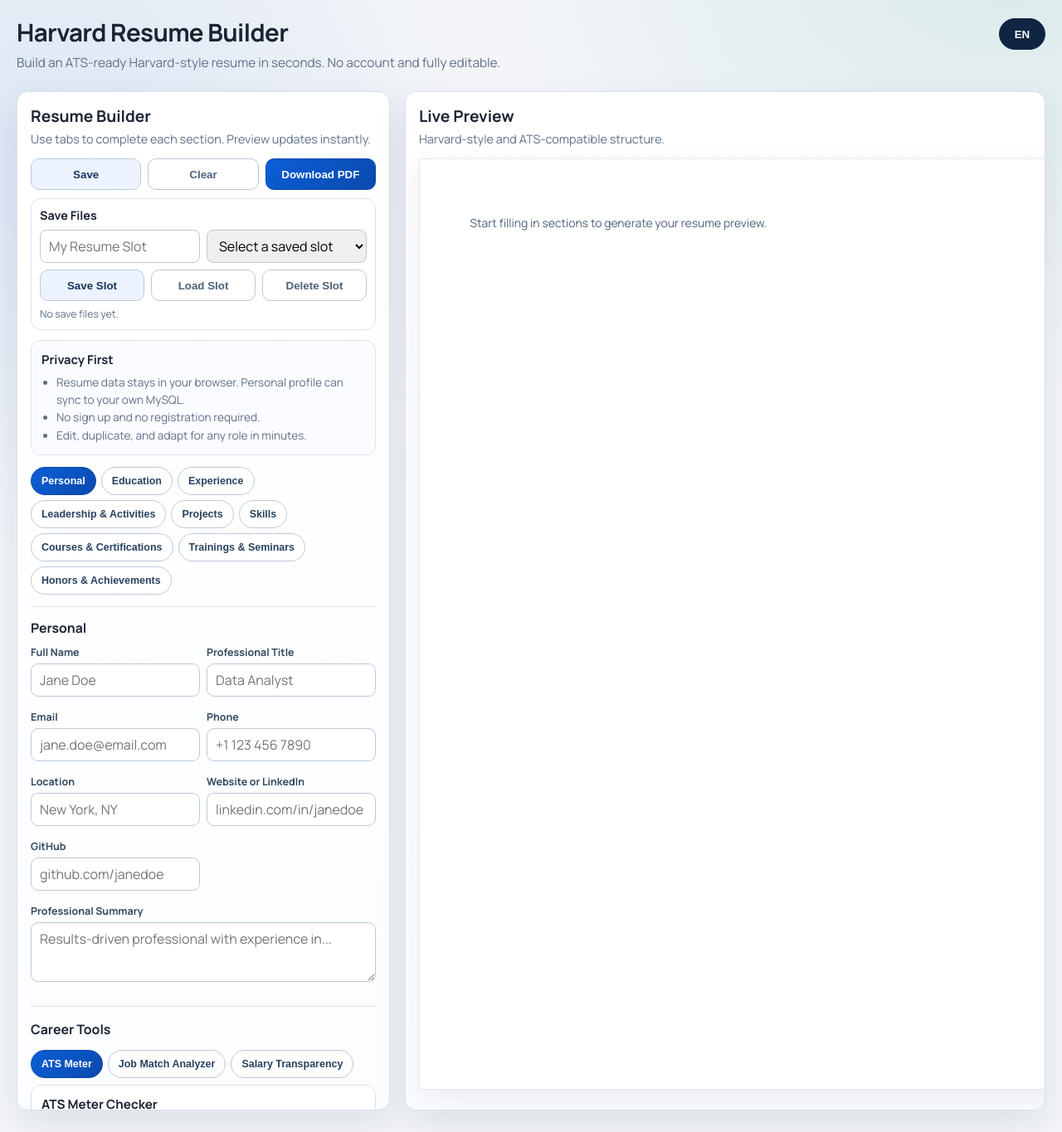
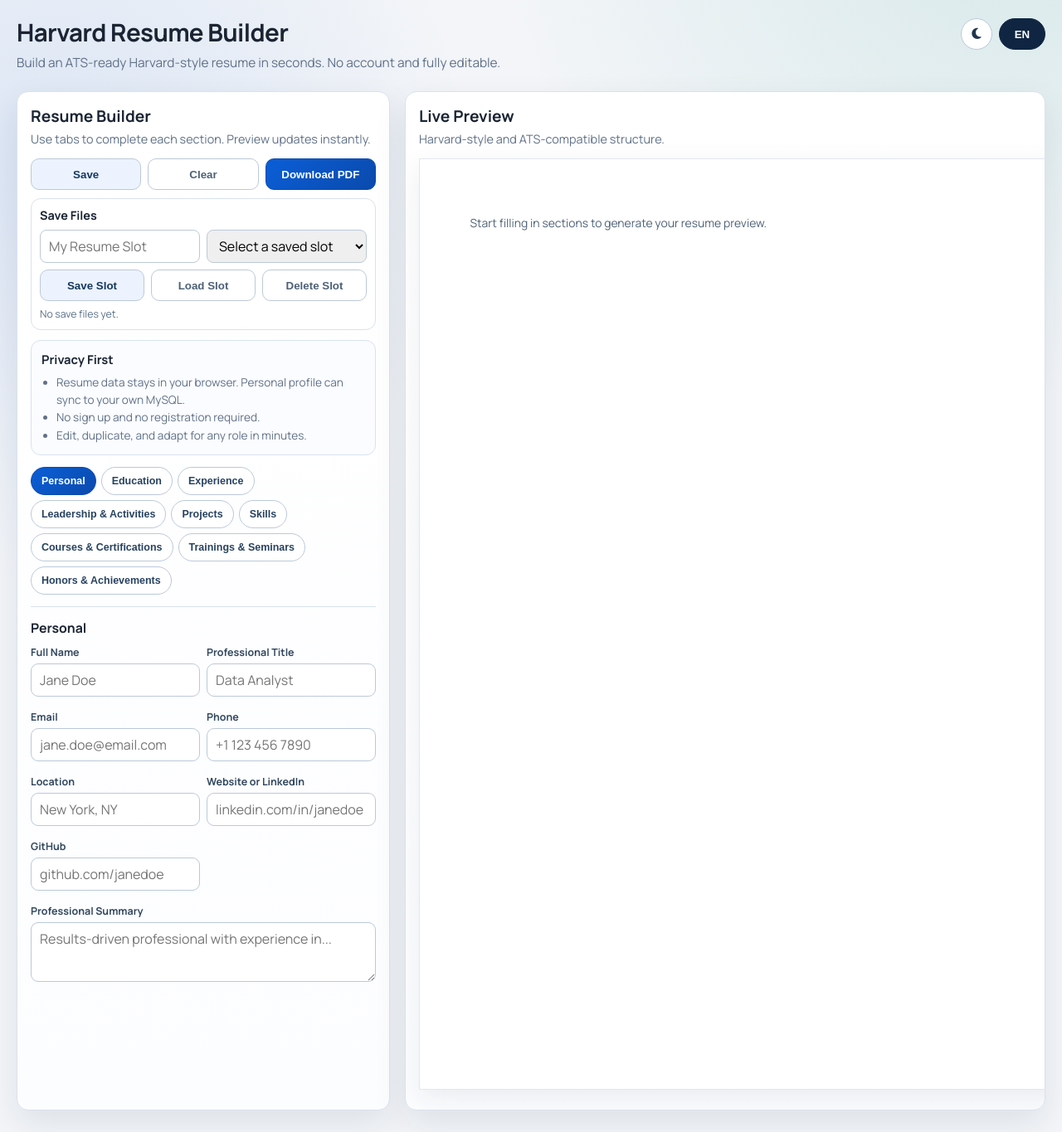
Before and after one commit to etharial/harvard-cv, a PHP site: page / in a window 1280 px wide. Shown: the whole page at 83% size. Run offline with PHP 8.4, Linux system fonts and the light colour scheme.

Commit message:
improvements

```diff
--- a/frontend/index.php
+++ b/frontend/index.php
@@ -8,6 +8,7 @@
 	<link rel="preconnect" href="https://fonts.googleapis.com">
 	<link rel="preconnect" href="https://fonts.gstatic.com" crossorigin>
 	<link href="https://fonts.googleapis.com/css2?family=Manrope:wght@400;500;600;700;800&family=Source+Serif+4:wght@400;600;700&display=swap" rel="stylesheet">
+	<link rel="stylesheet" href="https://cdnjs.cloudflare.com/ajax/libs/font-awesome/6.7.2/css/all.min.css" integrity="sha512-Evv84Mr4kqVGRNSgIGL/F/aIDqQb7xQ2vcrdIwxfjThSH8CSR7PBEakCr51Ck+w+/U6swU2Im1vVX0SVk9ABhg==" crossorigin="anonymous" referrerpolicy="no-referrer">
 	<link rel="stylesheet" href="styles.css">
 </head>
 <body>
@@ -16,7 +17,12 @@
 			<h1 class="brand">Harvard Resume Builder</h1>
 			<p class="subtitle" data-i18n="hero.subtitle"></p>
 		</div>
-		<button id="languageToggle" class="language-toggle" type="button">EN</button>
+		<div class="header-actions">
+			<button id="themeToggle" class="theme-toggle" type="button" aria-label="Enable dark mode" title="Enable dark mode">
+				<i id="themeIcon" class="fa-solid fa-moon" aria-hidden="true"></i>
+			</button>
+			<button id="languageToggle" class="language-toggle" type="button">EN</button>
+		</div>
 	</header>
 
 	<main class="app-layout">
@@ -66,21 +72,6 @@
 				<section class="form-section dynamic-section tab-panel" id="trainingsSection" data-tab-panel="trainings"></section>
 				<section class="form-section dynamic-section tab-panel" id="honorsSection" data-tab-panel="honors"></section>
 			</form>
-
-			<section class="form-section tools-area">
-				<div class="section-head">
-					<h3 data-i18n="tools.title"></h3>
-				</div>
-				<nav class="tool-tabs" id="toolTabs" aria-label="Career tools">
-					<button type="button" class="tool-tab active" data-tool-target="ats" data-i18n="tools.ats"></button>
-					<button type="button" class="tool-tab" data-tool-target="job" data-i18n="tools.jobMatch"></button>
-					<button type="button" class="tool-tab" data-tool-target="salary" data-i18n="tools.salary"></button>
-				</nav>
-
-				<div class="tool-panel active" id="atsPanel" data-tool-panel="ats"></div>
-				<div class="tool-panel" id="jobMatchPanel" data-tool-panel="job"></div>
-				<div class="tool-panel" id="salaryPanel" data-tool-panel="salary"></div>
-			</section>
 		</section>
 
 		<section class="panel preview-panel">
--- a/frontend/script.js
+++ b/frontend/script.js
@@ -10,6 +10,8 @@
     "actions.save": "Save",
     "actions.clear": "Clear",
     "actions.download": "Download PDF",
+    "actions.themeDark": "Dark",
+    "actions.themeLight": "Light",
     "saveFiles.title": "Save Files",
     "saveFiles.slotName": "Slot name",
     "saveFiles.select": "Select a saved slot",
@@ -179,6 +181,8 @@
     "actions.save": "Guardar",
     "actions.clear": "Limpiar",
     "actions.download": "Descargar PDF",
+    "actions.themeDark": "Oscuro",
+    "actions.themeLight": "Claro",
     "saveFiles.title": "Archivos Guardados",
     "saveFiles.slotName": "Nombre del archivo",
     "saveFiles.select": "Selecciona un archivo guardado",
@@ -338,6 +342,8 @@
     "actions.save": "I-save",
     "actions.clear": "I-clear",
     "actions.download": "I-download PDF",
+    "actions.themeDark": "Madilim",
+    "actions.themeLight": "Maliwanag",
     "saveFiles.title": "Save Files",
     "saveFiles.slotName": "Pangalan ng slot",
     "saveFiles.select": "Pumili ng saved slot",
@@ -377,6 +383,7 @@
 };
 
 const defaultState = {
+  theme: getDefaultTheme(),
   language: "en",
   activeSectionTab: "personal",
   activeToolTab: "ats",
@@ -411,6 +418,8 @@
 let state = loadState();
 
 const languageToggle = document.getElementById("languageToggle");
+const themeToggle = document.getElementById("themeToggle");
+const themeIcon = document.getElementById("themeIcon");
 const saveBtn = document.getElementById("saveBtn");
 const clearBtn = document.getElementById("clearBtn");
 const downloadBtn = document.getElementById("downloadBtn");
@@ -425,9 +434,6 @@
 const coursesSection = document.getElementById("coursesSection");
 const trainingsSection = document.getElementById("trainingsSection");
 const skillsSection = document.getElementById("skillsSection");
-const atsPanel = document.getElementById("atsPanel");
-const jobMatchPanel = document.getElementById("jobMatchPanel");
-const salaryPanel = document.getElementById("salaryPanel");
 const preview = document.getElementById("resumePreview");
 
 const debouncedSave = debounce(() => persistState(false), 500);
@@ -436,12 +442,20 @@
 
 async function boot() {
   bindUIActions();
+  applyTheme();
   applyStaticTranslations();
   await hydrateResumeFromDatabase();
   renderAll();
 }
 
 function bindUIActions() {
+  themeToggle.addEventListener("click", () => {
+    state.theme = state.theme === "dark" ? "light" : "dark";
+    applyTheme();
+    persistState(false);
+    applyStaticTranslations();
+  });
+
   languageToggle.addEventListener("click", () => {
     const order = ["en", "es", "tl"];
     const idx = order.indexOf(state.language);
@@ -483,7 +497,6 @@
   });
 
   bindSectionTabs();
-  bindToolTabs();
 }
 
 function bindSectionTabs() {
@@ -617,12 +630,8 @@
     { key: "date", type: "text" },
     { key: "details", type: "textarea" },
   ]);
-  renderAtsPanel();
-  renderJobMatchPanel();
-  renderSalaryPanel();
   renderPreview();
   applySectionTabState();
-  applyToolTabState();
 }
 
 function renderSaveFilesPanel() {
@@ -1911,7 +1920,21 @@
         ? "Generador de CV Harvard"
         : "Tagabuo ng Harvard Resume";
   languageToggle.textContent = state.language.toUpperCase();
+  const isDark = state.theme === "dark";
+  const nextThemeLabel = isDark
+    ? t("actions.themeLight")
+    : t("actions.themeDark");
+  themeToggle.setAttribute("aria-pressed", String(isDark));
+  themeToggle.setAttribute("aria-label", nextThemeLabel);
+  themeToggle.setAttribute("title", nextThemeLabel);
+  if (themeIcon) {
+    themeIcon.className = isDark ? "fa-solid fa-sun" : "fa-solid fa-moon";
+  }
   document.documentElement.lang = state.language;
+}
+
+function applyTheme() {
+  document.body.classList.toggle("dark-mode", state.theme === "dark");
 }
 
 function loadState() {
@@ -1925,6 +1948,7 @@
     return {
       ...structuredClone(defaultState),
       ...parsed,
+      theme: parsed.theme === "dark" ? "dark" : "light",
       personal: {
         ...structuredClone(defaultState.personal),
         ...(parsed.personal || {}),
@@ -1968,6 +1992,7 @@
 function getSanitizedStateForSave() {
   return {
     ...state,
+    theme: state.theme === "dark" ? "dark" : "light",
     personal: getSanitizedPersonalForSave(),
     saveSlots:
       state.saveSlots && typeof state.saveSlots === "object"
@@ -1989,9 +2014,15 @@
   return clean(value).toLowerCase() === "bank";
 }
 
+function getDefaultTheme() {
+  return window.matchMedia("(prefers-color-scheme: dark)").matches
+    ? "dark"
+    : "light";
+}
+
 async function syncResumeToDatabase() {
   try {
-    const response = await fetch("save_resume.php", {
+    const response = await fetch("../backend/save_resume.php", {
       method: "POST",
       headers: { "Content-Type": "application/json" },
       body: JSON.stringify({ state: getSanitizedStateForSave() }),
@@ -2000,7 +2031,11 @@
     if (!response.ok || payload.ok !== true) {
       return {
         ok: false,
-        message: payload.message || `HTTP ${response.status}`,
+        message:
+          payload.message ||
+          payload.error ||
+          payload.details ||
+          `HTTP ${response.status}`,
       };
     }
     return { ok: true, message: "" };
@@ -2018,7 +2053,7 @@
   }
 
   try {
-    const response = await fetch("load_resume.php", {
+    const response = await fetch("../backend/load_resume.php", {
       method: "GET",
       headers: { Accept: "application/json" },
     });
--- a/frontend/styles.css
+++ b/frontend/styles.css
@@ -42,6 +42,12 @@
   gap: 16px;
 }
 
+.header-actions {
+  display: flex;
+  align-items: center;
+  gap: 8px;
+}
+
 .brand-wrap {
   max-width: 800px;
 }
@@ -68,6 +74,27 @@
   min-height: 38px;
   font-weight: 700;
   cursor: pointer;
+}
+
+.theme-toggle {
+  border: 1px solid var(--line-strong);
+  background: #ffffff;
+  color: #20364f;
+  border-radius: 999px;
+  width: 38px;
+  min-width: 38px;
+  min-height: 38px;
+  font-weight: 700;
+  cursor: pointer;
+  display: grid;
+  place-items: center;
+  font-size: 0.95rem;
+}
+
+.theme-toggle[aria-pressed="true"] {
+  border-color: #0a4aad;
+  background: linear-gradient(135deg, #0b5ed7 0%, #0a4aad 100%);
+  color: #ffffff;
 }
 
 .app-layout {
@@ -493,12 +520,6 @@
   font-size: 0.87rem;
 }
 
-.tools-area {
-  margin-top: 16px;
-  padding-top: 16px;
-  border-top: 1px solid var(--line);
-}
-
 .tool-card {
   border: 1px solid var(--line);
   border-radius: 12px;
@@ -628,6 +649,110 @@
   color: #5b7087;
 }
 
+body.dark-mode {
+  --bg: #0d1624;
+  --ink: #e4edf8;
+  --muted: #9eb1c9;
+  --panel: #152235;
+  --line: #2b3d56;
+  --line-strong: #3d5573;
+  --shadow: 0 16px 36px rgba(2, 8, 18, 0.45);
+  background:
+    radial-gradient(
+      circle at 90% -15%,
+      rgba(16, 185, 129, 0.13),
+      transparent 38%
+    ),
+    radial-gradient(circle at 0% 15%, rgba(11, 94, 215, 0.22), transparent 35%),
+    var(--bg);
+}
+
+body.dark-mode .panel {
+  background: linear-gradient(180deg, #122033 0%, #101c2d 100%);
+}
+
+body.dark-mode .language-toggle {
+  border-color: #3b5f85;
+  background: #10253d;
+  color: #d9e9ff;
+}
+
+body.dark-mode .theme-toggle {
+  border-color: #3b5f85;
+  background: #10253d;
+  color: #d9e9ff;
+}
+
+body.dark-mode .btn-secondary,
+body.dark-mode .btn-ghost,
+body.dark-mode .section-tab,
+body.dark-mode .tool-tab,
+body.dark-mode .add-btn,
+body.dark-mode .remove-btn,
+body.dark-mode .tool-card,
+body.dark-mode .privacy-box,
+body.dark-mode .save-files,
+body.dark-mode .salary-item,
+body.dark-mode .entry-block,
+body.dark-mode .input-wrap input,
+body.dark-mode .input-wrap textarea,
+body.dark-mode .save-files-row input,
+body.dark-mode .save-files-row select,
+body.dark-mode .result-box {
+  background: #16263a;
+  color: var(--ink);
+}
+
+body.dark-mode .btn-secondary {
+  color: #d9e8ff;
+}
+
+body.dark-mode .btn-ghost,
+body.dark-mode .section-tab,
+body.dark-mode .tool-tab,
+body.dark-mode .add-btn {
+  color: #c5d7ef;
+}
+
+body.dark-mode .privacy-box ul,
+body.dark-mode .tool-card p,
+body.dark-mode .analysis-list,
+body.dark-mode .note,
+body.dark-mode .meter-meta,
+body.dark-mode .save-files-list,
+body.dark-mode .empty-state,
+body.dark-mode .panel-header p,
+body.dark-mode .preview-head p,
+body.dark-mode .subtitle,
+body.dark-mode .entry-title,
+body.dark-mode .input-wrap label {
+  color: #9fb4cd;
+}
+
+body.dark-mode .meter-track {
+  background: #2b3c53;
+}
+
+body.dark-mode .chip.good {
+  background: #14342a;
+  color: #8ce7bd;
+}
+
+body.dark-mode .chip.miss {
+  background: #3a1f2b;
+  color: #ffb2cb;
+}
+
+body.dark-mode .result-score,
+body.dark-mode .salary-item strong {
+  color: #e1edfb;
+}
+
+body.dark-mode .resume-preview {
+  border-color: #314760;
+  box-shadow: 0 12px 28px rgba(0, 0, 0, 0.35);
+}
+
 @media (max-width: 1200px) {
   .app-layout {
     grid-template-columns: 1fr;
```
Also changed, not shown: backend/load_resume.php (+81 -3 lines), backend/save_resume.php (+102 -3 lines), backend/setup.sql (+11 -0 lines).
